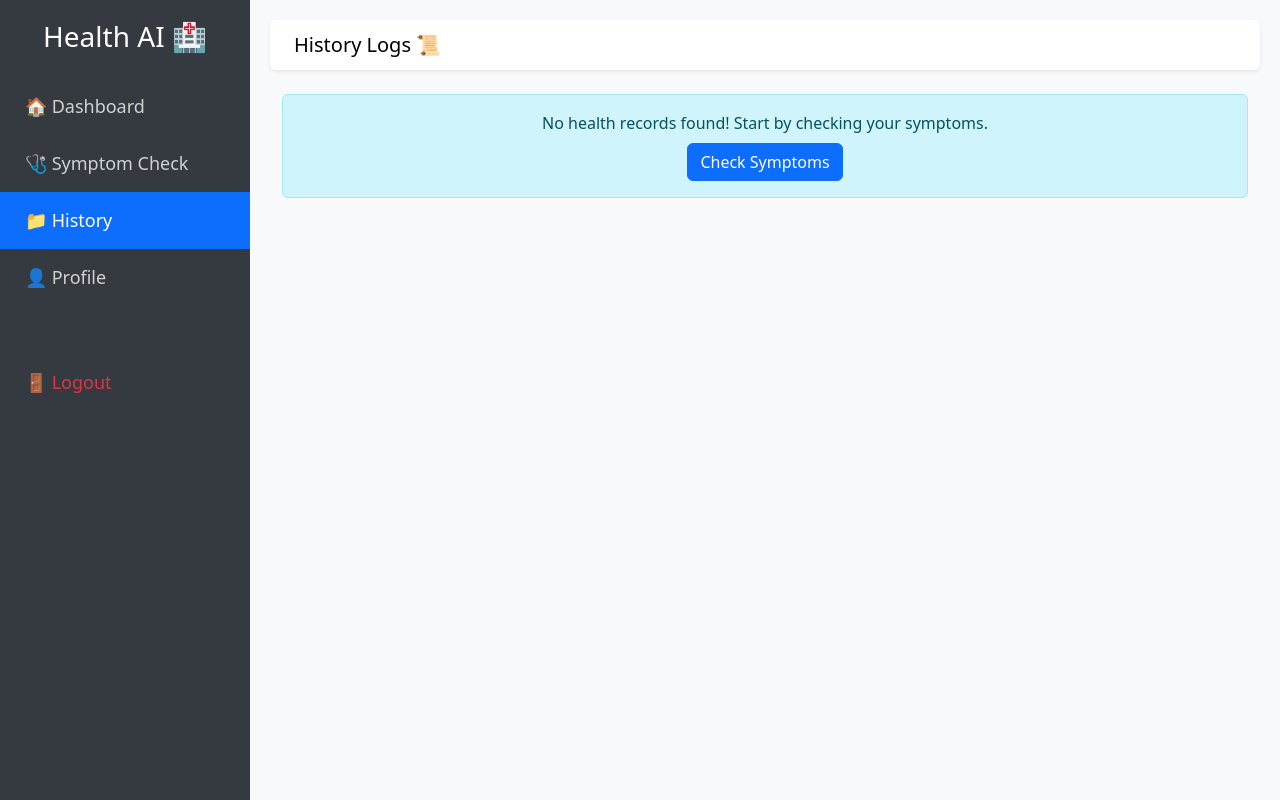
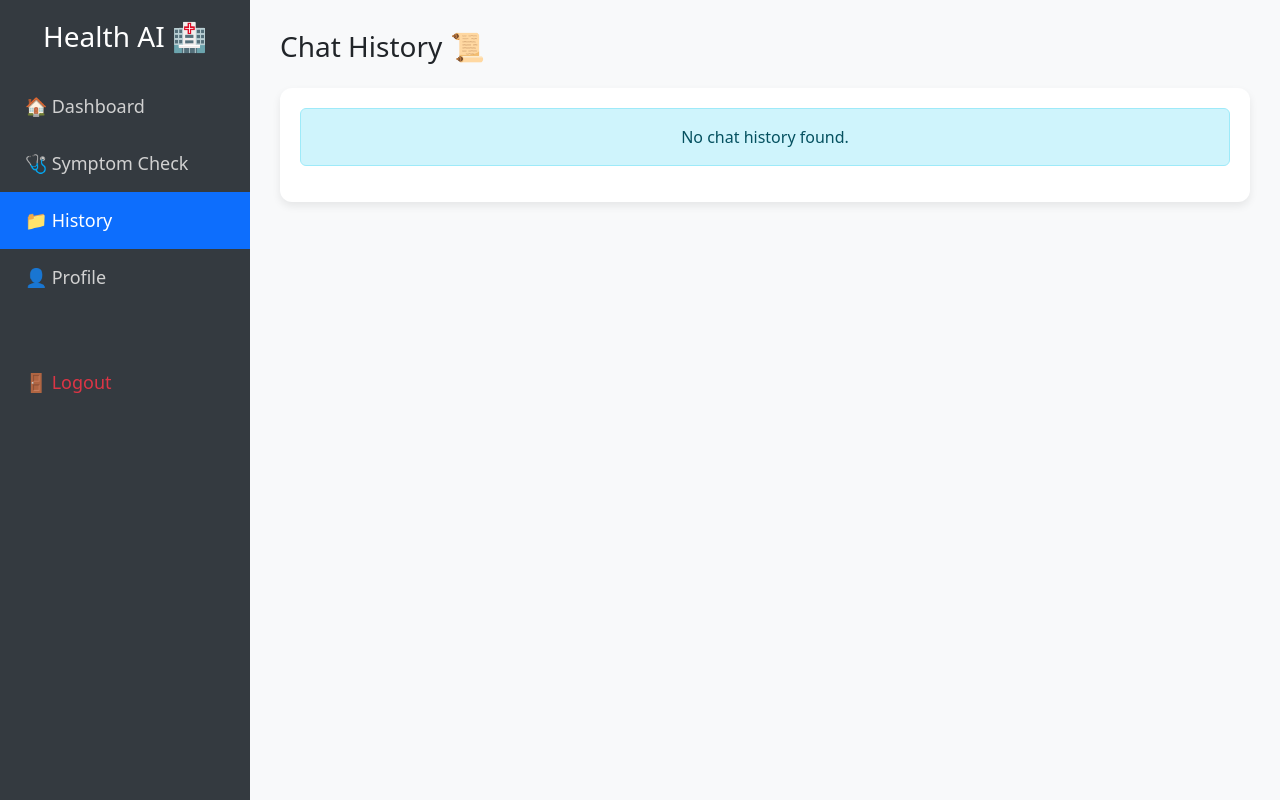
Before and after one commit to MLwithvaibhav/Heatlhcare-AI, a Flask app: page /history in a window 1280 px wide. Run offline with Flask 3, Linux system fonts and the light colour scheme; the visitor is signed in with stand-in values (Sample User, id 1); data comes from the database, SQL or seed files in the repository; both versions use the stored data as it was after the commit; data that the repository does not hold is empty.

Commit message:
Updated history page

```diff
--- a/app.py
+++ b/app.py
@@ -10,23 +10,23 @@ app.secret_key = "supersecretkey"   # session ke liye mandatory
 
 #Database connection
 def init_db():
-    conn = sqlite3.connect("health.db")
-    cursor = conn.cursor()
+    import sqlite3
 
-    cursor.execute("""
-    CREATE TABLE IF NOT EXISTS history (
-        id INTEGER PRIMARY KEY AUTOINCREMENT,
-        user TEXT,
-        symptoms TEXT,
-        condition TEXT,
-        risk TEXT,
-        advice TEXT,
-        created_at TEXT
-    )
-    """)# created_at column added for timestamp
+conn = sqlite3.connect("health.db")
+cursor = conn.cursor()
 
-    conn.commit()
-    conn.close()
+cursor.execute("""
+CREATE TABLE IF NOT EXISTS chat_history (
+    id INTEGER PRIMARY KEY AUTOINCREMENT,
+    user TEXT,
+    role TEXT,
+    message TEXT,
+    created_at TIMESTAMP DEFAULT CURRENT_TIMESTAMP
+)
+""")
+
+conn.commit()
+conn.close()
 
 
 @app.route("/")
@@ -90,7 +90,7 @@ def dashboard():
 # ===== AI FUNCTION (ROUTE KE BAHAR) =====
 def ask_ai(message):
 
-    client = genai.Client(api_key="API KEY")
+    client = genai.Client(api_key="AIzaSyBaIXuPmefCTyJEx3YL8Y74gcXgsOLqC2A")
 
     response = client.models.generate_content(
         model="gemini-3-flash-preview",
@@ -102,32 +102,78 @@ def ask_ai(message):
 
 
 # ===== ROUTE =====
+# Ye route define karta hai ki jab /predict URL hit hoga toh ye function chalega
+# methods=["GET", "POST"] ka matlab:
+# GET  -> page open karne ke liye
+# POST -> form submit hone ke liye
+
 @app.route("/predict", methods=["GET", "POST"])
 def predict():
 
+    # Agar session me "chat" exist nahi karta
+    # toh ek empty list bana do
+    # Session temporary storage hota hai jo user ke browser ke liye hota hai
     if "chat" not in session:
         session["chat"] = []
 
+    # Agar request POST method se aayi hai (form submit hua hai)
     if request.method == "POST":
+
+        # Form se message nikaal rahe hain
+        # request.form me HTML form ke data hote hain
         message = request.form.get("message")
 
+        # Check kar rahe hain ki message empty na ho
+        # message.strip() extra spaces remove karta hai
         if message and message.strip():
 
+            # User ka message session chat me add kar rahe hain
+            # Ye frontend me chat history show karne ke kaam aata hai
             session["chat"].append({
                 "role": "user",
                 "text": message
             })
 
+            # AI ko message bhej rahe hain
+            # ask_ai() tumhara custom function hoga jo AI response return karta hai
             reply = ask_ai(message)
 
+            # AI ka reply bhi session me add kar diya
             session["chat"].append({
                 "role": "ai",
                 "text": reply
             })
 
+            # ---------------- DATABASE PART ----------------
+
+            # SQLite database se connect ho rahe hain
+            conn = sqlite3.connect("health.db")
+
+            # Cursor object banate hain query execute karne ke liye
+            cursor = conn.cursor()
+
+            # User ka message database me save kar rahe hain
+            # ? placeholders SQL injection se bachate hain
+            cursor.execute("""
+            INSERT INTO chat_history (user, role, message)
+            VALUES (?, ?, ?)
+            """, (session["user"], "user", message))
+
+            # AI ka reply bhi database me save kar rahe hain
+            cursor.execute("""
+            INSERT INTO chat_history (user, role, message)
+            VALUES (?, ?, ?)
+            """, (session["user"], "ai", reply))
+
+            # Changes database me permanently save karne ke liye
+            conn.commit()
+
+            # Connection close karna important hai memory free karne ke liye
+            conn.close()
+
+    # Finally predict.html render ho raha hai
+    # aur chat history template ko pass kar rahe hain
     return render_template("predict.html", chat=session["chat"])
-
-
 #History page
 @app.route("/history")
 def history():
@@ -138,21 +184,22 @@ def history():
     conn = sqlite3.connect("health.db")
     cursor = conn.cursor()
 
-    cursor.execute("SELECT id, symptoms, condition, risk, advice, created_at FROM history WHERE user = ?", (session["user"],))
+    cursor.execute("""
+    SELECT role, message, created_at
+    FROM chat_history
+    WHERE user = ?
+    ORDER BY created_at ASC
+    """, (session["user"],))
+
     rows = cursor.fetchall()
-
     conn.close()
 
     history_data = []
     for row in rows:
         history_data.append({
-            "id" : row[0],
-            "symptoms": row[1],
-            "condition": row[2],
-            "risk": row[3],
-            "advice": row[4],
-            "time": row[5]
-
+            "role": row[0],
+            "text": row[1],
+            "time": row[2]
         })
 
     return render_template("history.html", history=history_data)
--- a/templates/history.html
+++ b/templates/history.html
@@ -1,11 +1,11 @@
 <!DOCTYPE html>
 <html lang="en">
-
 <head>
     <meta charset="UTF-8">
     <meta name="viewport" content="width=device-width, initial-scale=1.0">
     <title>My History | Health AI</title>
     <link href="https://cdn.jsdelivr.net/npm/bootstrap@5.3.0/dist/css/bootstrap.min.css" rel="stylesheet">
+
     <style>
         body {
             background-color: #f8f9fa;
@@ -41,14 +41,16 @@
 
         .content {
             margin-left: 250px;
-            padding: 20px;
+            padding: 30px;
         }
 
-        .table-card {
+        .chat-container {
             background: white;
-            border-radius: 10px;
-            box-shadow: 0 4px 6px rgba(0, 0, 0, 0.1);
-            overflow: hidden;
+            border-radius: 12px;
+            padding: 20px;
+            box-shadow: 0 4px 8px rgba(0,0,0,0.08);
+            max-height: 75vh;
+            overflow-y: auto;
         }
 
         @media (max-width: 768px) {
@@ -77,71 +79,61 @@
     <a href="/logout" class="text-danger mt-5">🚪 Logout</a>
 </div>
 
-    <!-- Main Content -->
+<!-- MAIN CONTENT -->
 <div class="content">
-        <nav class="navbar navbar-light bg-white rounded shadow-sm mb-4 px-4">
-            <span class="navbar-brand mb-0 h1">History Logs 📜</span>
-        </nav>
+    <h3 class="mb-4">Chat History 📜</h3>
 
-        <div class="container-fluid">
-            <!-- Warning Alert if empty -->
+    <div class="chat-container">
+
         {% if not history %}
-            <div class="alert alert-info text-center" role="alert">
-                No health records found! Start by checking your symptoms.
-                <br>
-                <a href="/predict" class="btn btn-primary mt-2">Check Symptoms</a>
-            </div>
-            {% else %}
-
-            <div class="table-card p-4">
-                <h4 class="mb-4">My Health Predictions</h4>
-                <div class="table-responsive">
-                    <table class="table table-hover align-middle">
-                        <thead class="table-light">
-                            <tr>
-                                <th>#</th>
-                                <th>Symptoms Reported</th>
-                                <th>Condition</th>
-                                <th>Risk Level</th>
-                                <th>Advice</th>
-                                <th>Time</th>
-                                <th>Action</th>
-
-                            </tr>
-                        </thead>
-                        <tbody>
-                            {% for item in history %}
-                            <tr>
-                                <td>{{ loop.index }}</td>
-                                <td>{{ item.symptoms }}</td>
-                                <td>
-                                    <span class="badge bg-secondary">{{ item.condition }}</span>
-                                </td>
-                                <td>
-                                    {% if item.risk == 'High' %}
-                                    <span class="badge bg-danger">High</span>
-                                    {% elif item.risk == 'Medium' %}
-                                    <span class="badge bg-warning text-dark">Medium</span>
-                                    {% else %}
-                                    <span class="badge bg-success">Low</span>
-                                    {% endif %}
-                                </td>
-                                <td>{{ item.advice }}</td>
-                                <td>{{ item.time }}</td>
-                                <td>
-                                    <a href="/delete/{{ item.id }}" class="btn btn-danger btn-sm">Delete</a>
-                            </tr>
-                            {% endfor %}
-                        </tbody>
-                    </table>
-                </div>
+            <div class="alert alert-info text-center">
+                No chat history found.
             </div>
         {% endif %}
+
+        {% for item in history %}
+
+        <div class="d-flex w-100 mb-3
+            {% if item.role == 'user' %}
+                justify-content-end
+            {% else %}
+                justify-content-start
+            {% endif %}
+        ">
+
+            <div class="
+                {% if item.role == 'user' %}
+                    bg-primary text-white
+                {% else %}
+                    bg-success text-white
+                {% endif %}
+                p-3 rounded-4 shadow-sm
+            "
+            style="max-width: 60%; word-break: break-word;">
+
+                <small class="fw-bold d-block mb-1">
+                    {% if item.role == 'user' %}
+                        You
+                    {% else %}
+                        Health AI
+                    {% endif %}
+                </small>
+
+                {{ item.text }}
+
+                <small class="d-block mt-2" style="font-size: 12px; opacity: 0.7;">
+                    {{ item.time }}
+                </small>
+
             </div>
 
         </div>
 
+        {% endfor %}
+
+    </div>
+</div>
+
 <script src="https://cdn.jsdelivr.net/npm/bootstrap@5.3.0/dist/js/bootstrap.bundle.min.js"></script>
 </body>
-
 </html>
```
Also changed, not shown: health.db. Lines whose indentation alone changed are shown as unchanged.
